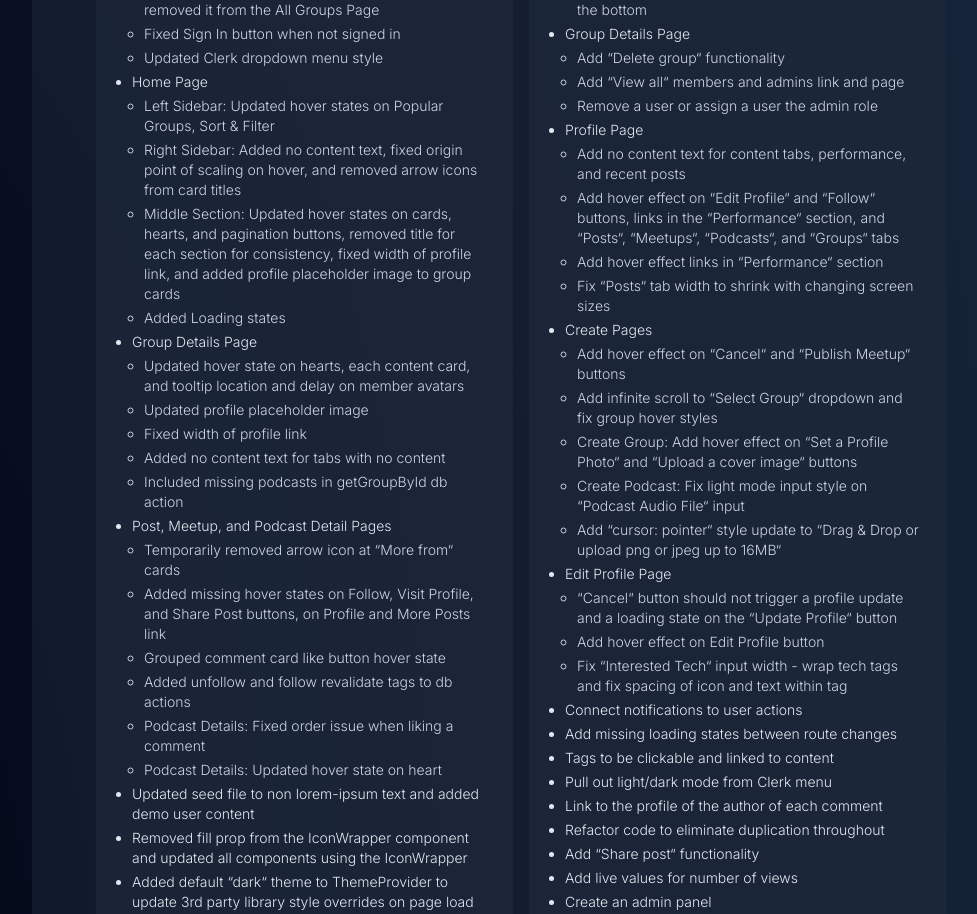
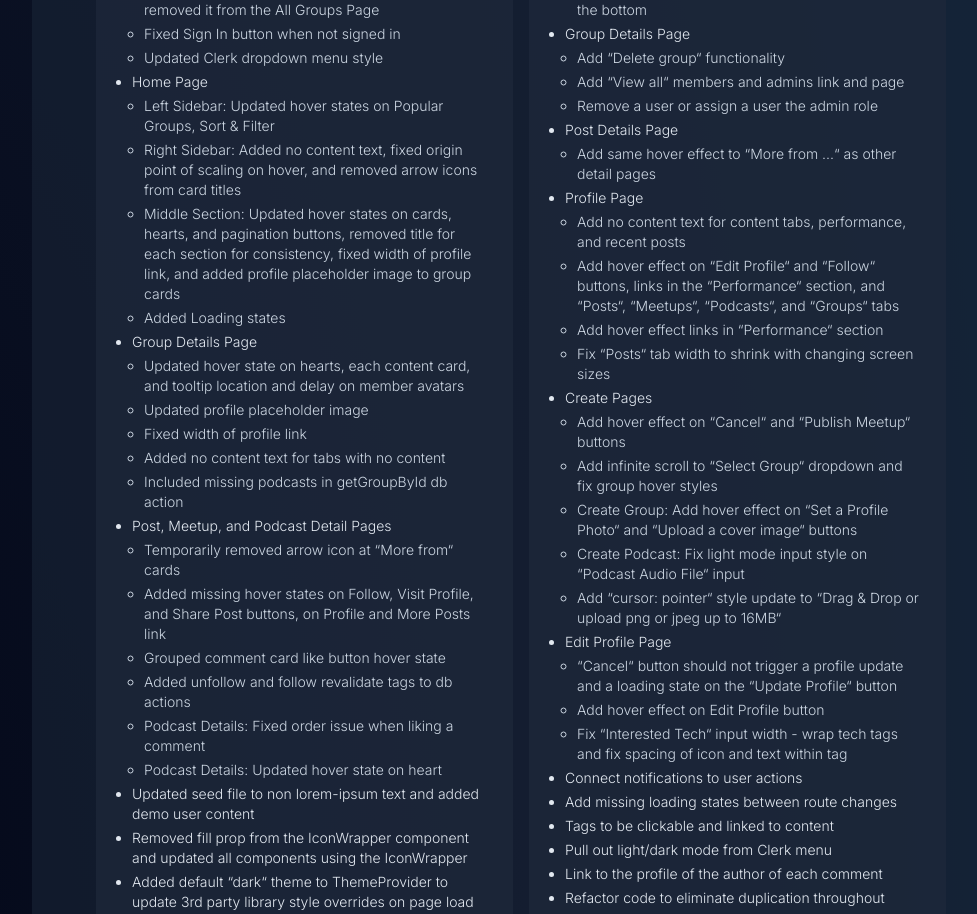
Before and after one commit to DDVVPP/PortfolioV2, a Next.js app: page /projects/dev-today in a window 1280 px wide. Shown: the part 1801-2715 px from the top of the page, without its empty margins (230-1207 px from the left). Built offline with nearby package versions, Linux system fonts and the light colour scheme.

Commit message:
wip: added another tiny update to Updates

```diff
--- a/components/DevTodayUpdates.tsx
+++ b/components/DevTodayUpdates.tsx
@@ -120,6 +120,14 @@ const DevTodayUpdates = () => {
               <li>Remove a user or assign a user the admin role</li>
             </ul>
 
+            <li className="text-slate-200">Post Details Page</li>
+            <ul className="ml-3 flex list-[circle] flex-col gap-y-1">
+              <li>
+                Add same hover effect to &ldquo;More from ...&ldquo; as other
+                detail pages
+              </li>
+            </ul>
+
             <li className="text-slate-200">Profile Page</li>
             <ul className="ml-3 flex list-[circle] flex-col gap-y-1">
               <li>
```
